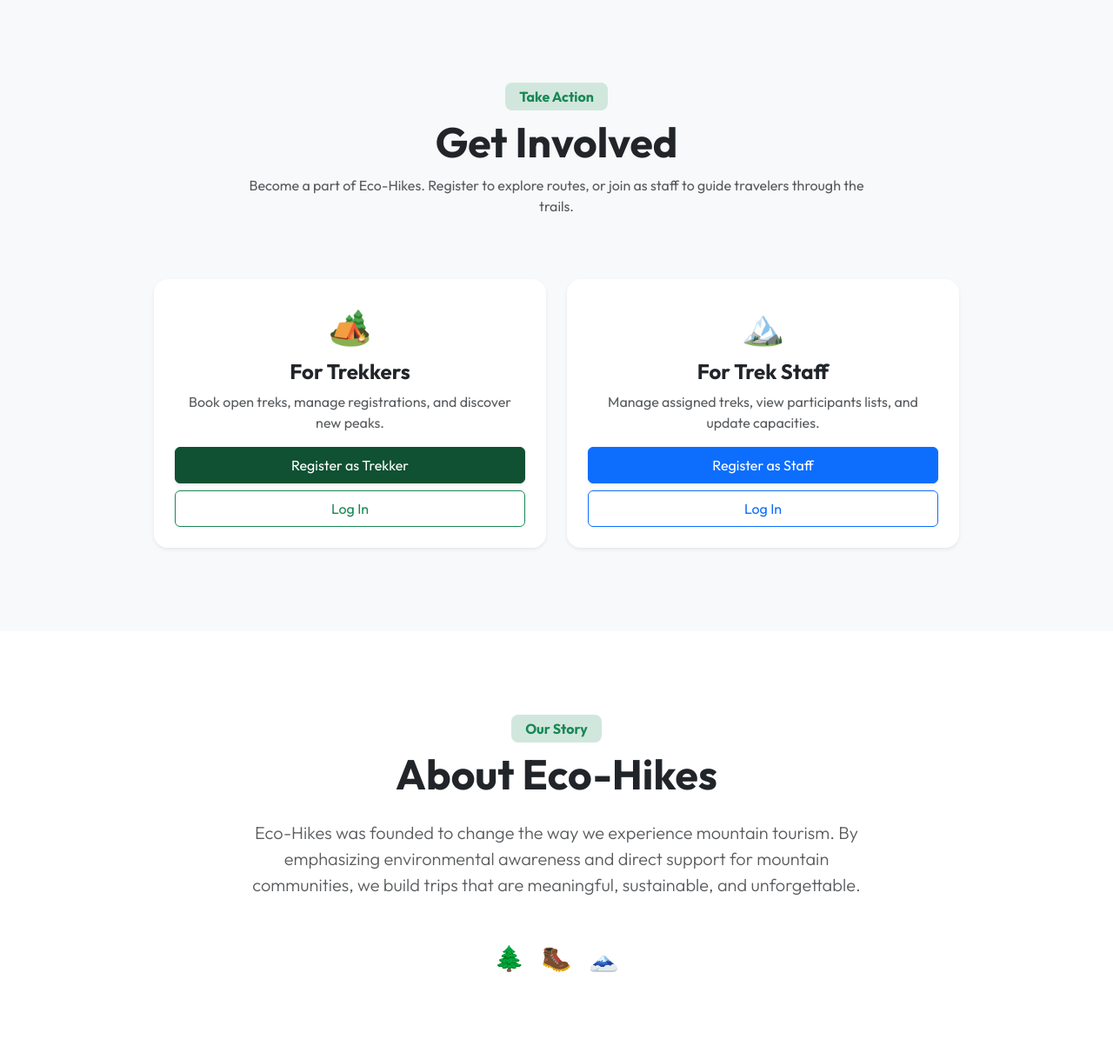
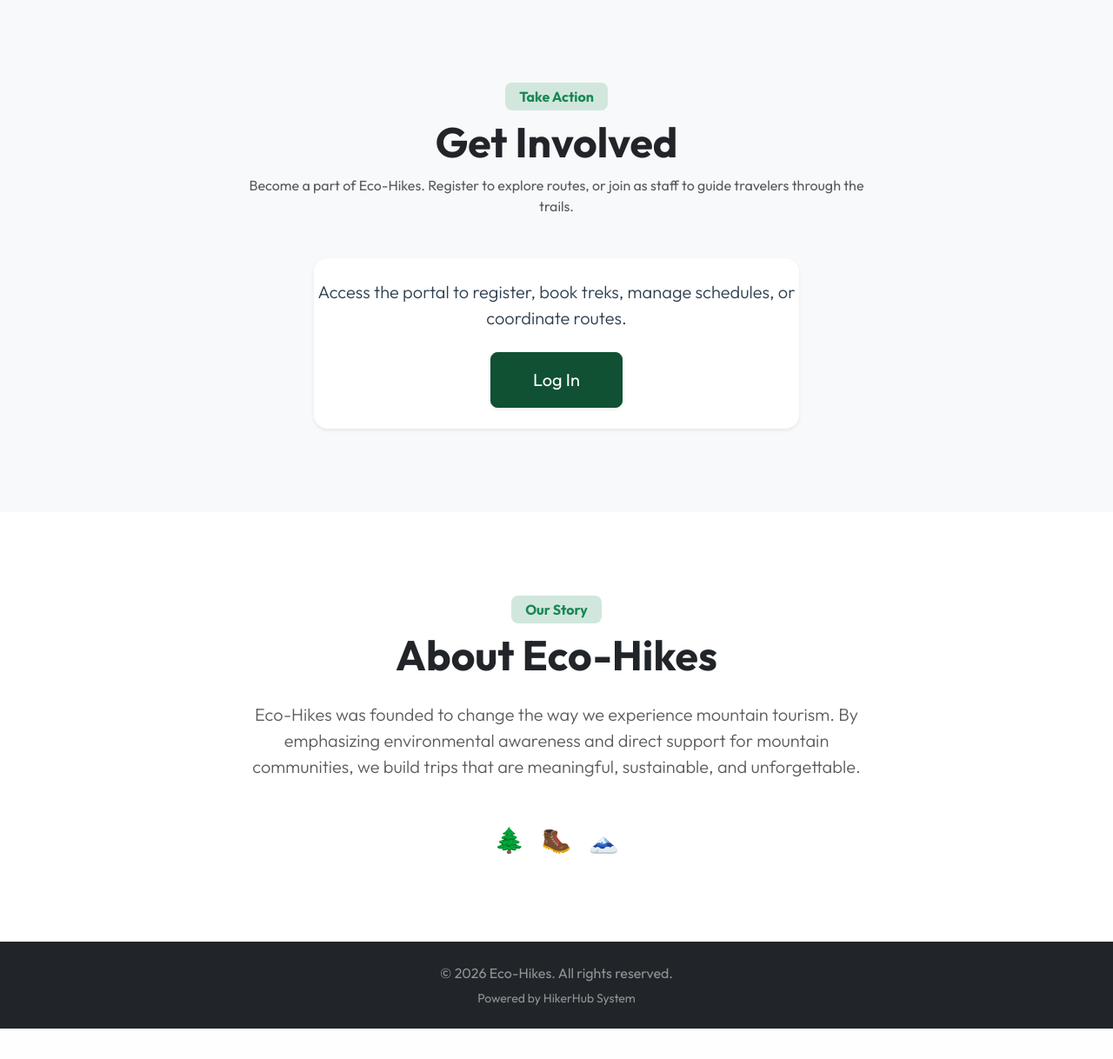
Before and after one commit to P-Jiten-2005/trekking-management-23f3001887, a Flask app: page / in a window 1280 px wide. Shown: the part 1469-2687 px from the top of the page at 87% size. After the commit the page ends 2652 px from the top, so only its background shows below. Run offline with Flask 3, Linux system fonts and the light colour scheme.

Commit message:
chore: simplify landing page Get Involved guest block to single Log In button

```diff
--- a/templates/index.html
+++ b/templates/index.html
@@ -95,29 +95,9 @@
                     {% endif %}
                 </div>
             {% else %}
-                <div class="row g-4 justify-content-center mt-3">
-                    <div class="col-md-5">
-                        <div class="card border-0 shadow-sm p-4 h-100 rounded-4 text-center">
-                            <span class="fs-1 mb-2">🏕️</span>
-                            <h4 class="fw-bold">For Trekkers</h4>
-                            <p class="text-muted flex-grow-1">Book open treks, manage registrations, and discover new peaks.</p>
-                            <div class="d-grid gap-2">
-                                <a href="{{ url_for('auth.register_trekker') }}" class="btn btn-success py-2 shadow-sm">Register as Trekker</a>
-                                <a href="{{ url_for('auth.login') }}" class="btn btn-outline-success py-2">Log In</a>
-                             </div>
-                        </div>
-                    </div>
-                    <div class="col-md-5">
-                        <div class="card border-0 shadow-sm p-4 h-100 rounded-4 text-center">
-                            <span class="fs-1 mb-2">🏔️</span>
-                            <h4 class="fw-bold">For Trek Staff</h4>
-                            <p class="text-muted flex-grow-1">Manage assigned treks, view participants lists, and update capacities.</p>
-                            <div class="d-grid gap-2">
-                                <a href="{{ url_for('auth.register_staff') }}" class="btn btn-primary py-2 shadow-sm">Register as Staff</a>
-                                <a href="{{ url_for('auth.login') }}" class="btn btn-outline-primary py-2">Log In</a>
-                            </div>
-                        </div>
-                    </div>
+                <div class="text-center py-4 bg-white rounded-4 shadow-sm col-md-6 mx-auto">
+                    <p class="lead mb-4">Access the portal to register, book treks, manage schedules, or coordinate routes.</p>
+                    <a href="{{ url_for('auth.login') }}" class="btn btn-success btn-lg px-5 py-3 shadow-sm">Log In</a>
                 </div>
             {% endif %}
         </div>
```
Also changed, not shown: logfile.md (+7 -0 lines), .agents/changelog.md, .agents/context.md.
